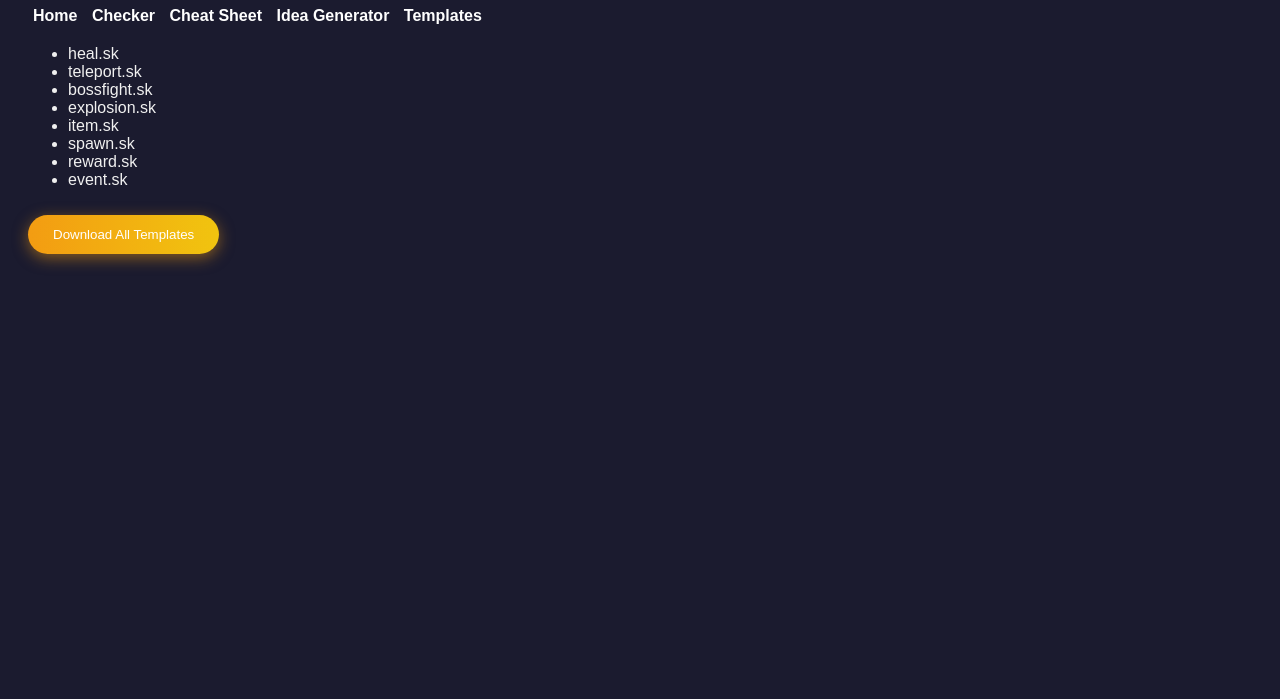
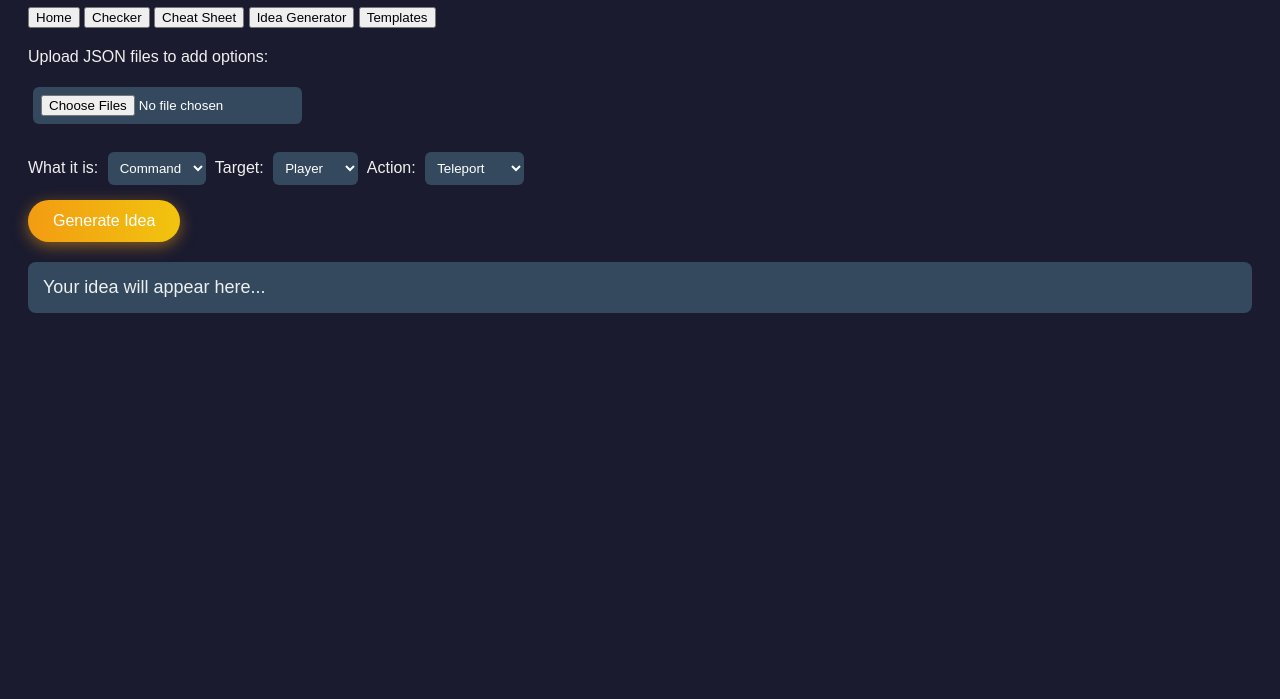
Before and after one commit to bunnyfirth/skript-hub, a plain HTML site: page ideas.html in a window 1280 px wide. Shown: the part 101-800 px from the top of the page. Drawn offline with nearby package versions, Linux system fonts and the light colour scheme.

Commit message:
fixed idea generator, redid nav system

```diff
--- a/ideas.html
+++ b/ideas.html
@@ -2,64 +2,94 @@
 <html lang="en">
 <head>
 <meta charset="UTF-8">
-<title>Skript Templates</title>
+<meta name="viewport" content="width=device-width, initial-scale=1.0">
+<title>Skript Idea Generator</title>
 <link rel="icon" href="icon.png" type="image/png">
 <style>
-body{font-family:Arial;background:#1b1b2f;color:#f0f0f0;padding:20px;}
-h1{color:#f39c12;} button{background:linear-gradient(to right,#f39c12,#f1c40f);border:none;padding:12px 25px;color:#fff;border-radius:50px;cursor:pointer;margin-top:10px;box-shadow:0 4px 15px rgba(243,156,18,0.5);}
-button:hover{transform:translateY(-3px);box-shadow:0 6px 20px rgba(243,156,18,0.6);}
+body { font-family: Arial; background: #1b1b2f; color: #f0f0f0; padding: 20px; }
+h1,h2{color:#f39c12;}
+select,input[type=file]{padding:8px; border-radius:6px; background:#34495e; color:#fff; border:none; margin:5px;}
+button.button-fancy{background-image: linear-gradient(to right,#f39c12,#f1c40f);border:none;padding:12px 25px;font-size:16px;color:#fff;border-radius:50px;cursor:pointer;margin-top:10px;box-shadow:0 4px 15px rgba(243,156,18,0.5); transition:all 0.3s;}
+button.button-fancy:hover{transform:translateY(-3px);box-shadow:0 6px 20px rgba(243,156,18,0.6);}
+#ideaOutput{margin-top:20px;padding:15px;background:#34495e;border-radius:8px;color:#ecf0f1;font-size:18px;}
 nav{margin-bottom:20px;} nav a{margin:5px;color:#fff;text-decoration:none;font-weight:bold;}
-#templateList{margin-top:15px;}
 </style>
 </head>
 <body>
-<h1>Skript Templates</h1>
+
+<h1>Advanced Idea Generator</h1>
 <nav>
-<a href="index.html">Home</a>
-<a href="checker.html">Checker</a>
-<a href="cheatsheet.html">Cheat Sheet</a>
-<a href="ideas.html">Idea Generator</a>
-<a href="templates.html">Templates</a>
+  <button onclick="location.href='index.html'">Home</button>
+  <button onclick="location.href='checker.html'">Checker</button>
+  <button onclick="location.href='cheatsheet.html'">Cheat Sheet</button>
+  <button onclick="location.href='ideas.html'">Idea Generator</button>
+  <button onclick="location.href='templates.html'">Templates</button>
 </nav>
 
-<div id="templateList">
-<ul id="list"></ul>
-</div>
-<button onclick="downloadTemplates()">Download All Templates</button>
+<p>Upload JSON files to add options:</p>
+<input type="file" id="jsonFiles" multiple accept=".json"><br><br>
 
-<script src="https://cdn.jsdelivr.net/npm/jszip@3.10.0/dist/jszip.min.js"></script>
-<script src="https://cdn.jsdelivr.net/npm/file-saver@2.0.5/dist/FileSaver.min.js"></script>
+<label>What it is:</label>
+<select id="whatIs"></select>
+<label>Target:</label>
+<select id="target"></select>
+<label>Action:</label>
+<select id="action"></select>
+<br>
+<button class="button-fancy" onclick="generateIdea()">Generate Idea</button>
+<div id="ideaOutput">Your idea will appear here...</div>
+
 <script>
-// List of templates
-const templates = {
-    "heal.sk": "command /healme:\n    trigger:\n        set player's health to 20\n        send \"&aHealed!\" to player",
-    "teleport.sk": "command /tpplayer:\n    trigger:\n        teleport target player to player",
-    "bossfight.sk": "on spawn of boss:\n    broadcast \"Boss spawned!\"",
-    "explosion.sk": "on explode:\n    loop all players:\n        damage loop-player by 5",
-    "item.sk": "give player diamond sword",
-    "spawn.sk": "spawn 10 zombies at player's location",
-    "reward.sk": "command /reward:\n    trigger:\n        give player diamond",
-    "event.sk": "on join:\n    send \"Welcome to the server!\" to player"
+// Default options
+let jsonData={
+"WhatIs":["Command","Item","Map","Block","Spell","Boss","Event","Potion"],
+"Target":["Player","Enemy","Pet","NPC","Monster","Animal","Vehicle","Friend"],
+"Action":["Teleport","Spawn","Destroy","Give","Activate","Deactivate","Upgrade","Heal"]
 };
 
-// Display templates
-const list = document.getElementById("list");
-for(let key in templates){
-    const li=document.createElement('li');
-    li.textContent=key;
-    list.appendChild(li);
+// Handle uploaded JSON files
+document.getElementById('jsonFiles').addEventListener('change',function(e){
+    const files=e.target.files;
+    Array.from(files).forEach(file=>{
+        const reader=new FileReader();
+        reader.onload=function(){
+            try{
+                const data=JSON.parse(reader.result);
+                for(let key in data){ if(jsonData[key]) jsonData[key]=jsonData[key].concat(data[key]); }
+                populateDropdowns();
+            }catch(err){ alert("Invalid JSON: "+file.name);}
+        }
+        reader.readAsText(file);
+    });
+});
+
+// Populate dropdowns
+function populateDropdowns(){
+    const mapping={whatIs:"WhatIs", target:"Target", action:"Action"};
+    for(let id in mapping){
+        const sel=document.getElementById(id);
+        sel.innerHTML="";
+        jsonData[mapping[id]].forEach(opt=>{
+            const el=document.createElement('option'); el.textContent=opt; sel.appendChild(el);
+        });
+    }
 }
 
-// Download all as ZIP
-function downloadTemplates(){
-    const zip = new JSZip();
-    for(let key in templates){
-        zip.file(key, templates[key]);
-    }
-    zip.generateAsync({type:"blob"}).then(function(content){
-        saveAs(content,"SkriptTemplates.zip");
-    });
+// Generate readable idea
+function generateIdea(){
+    const w=document.getElementById("whatIs").value;
+    const t=document.getElementById("target").value;
+    const a=document.getElementById("action").value;
+    let idea="";
+    if(w==="Command" && a==="Teleport"){ idea=`💡 Idea: Create a command that teleports your ${t.toLowerCase()} into the void!`; }
+    else if(w==="Item" && a==="Give"){ idea=`💡 Idea: Make an item that gives your ${t.toLowerCase()} a special effect!`; }
+    else if(w==="Spell"){ idea=`💡 Idea: Cast a spell that ${a.toLowerCase()}s the ${t.toLowerCase()}.`; }
+    else{ idea=`💡 Idea: ${w} that ${a.toLowerCase()}s your ${t.toLowerCase()}.`; }
+    document.getElementById("ideaOutput").innerText=idea;
 }
+
+// Initial population
+populateDropdowns();
 </script>
 </body>
 </html>
```
Also changed, not shown: cheatsheet.html (+5 -5 lines), checker.html (+5 -5 lines), templates.html (+5 -5 lines).
